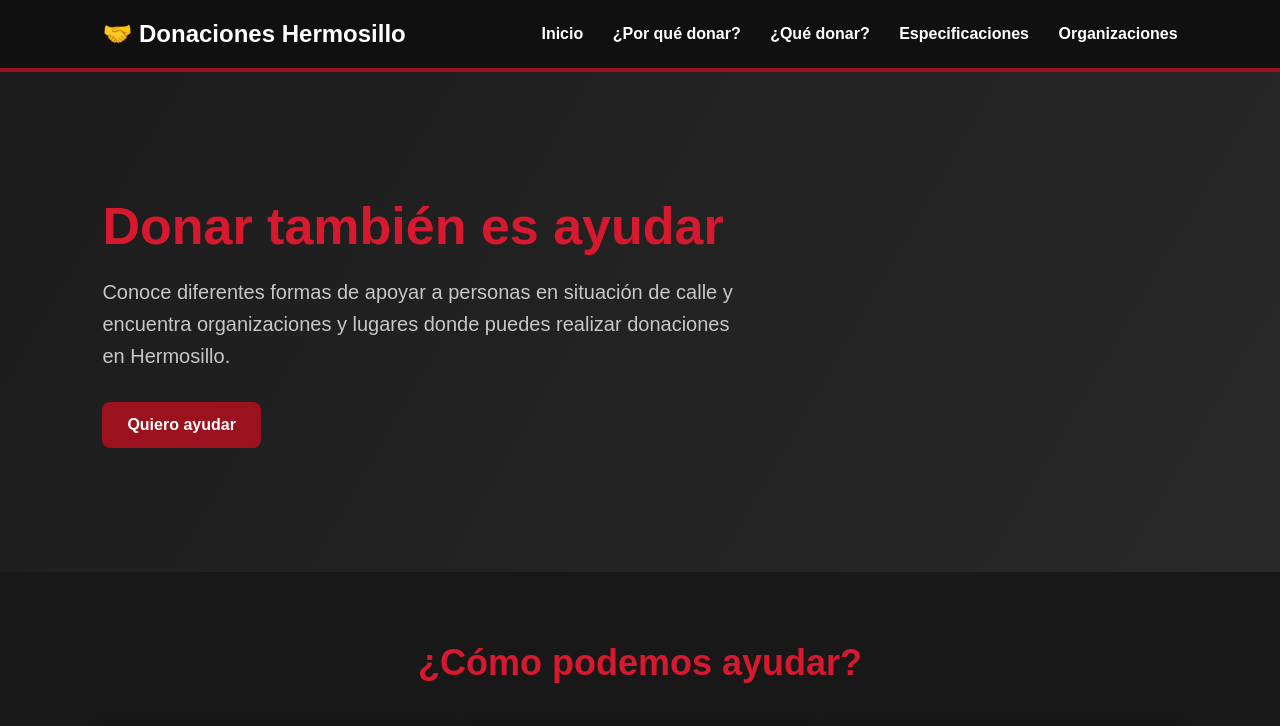
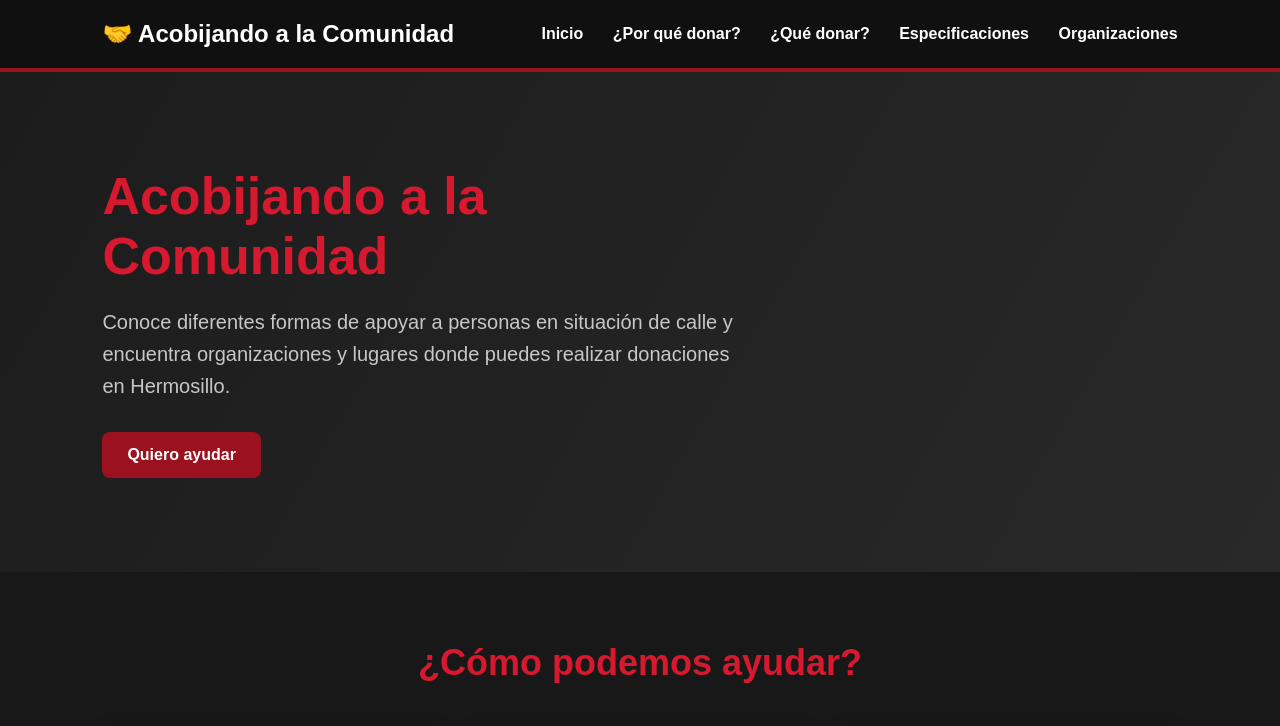
Before and after one commit to andresriga2011-crypto/Donaciones-Hermosillo, a plain HTML site: page index.html in a window 1280 px wide. Shown: the top 726 px of the page. Drawn offline with Linux system fonts and the light colour scheme.

Commit message:
Change project name from 'Donaciones' to 'Acobijando a la Comunidad'

```diff
--- a/index.html
+++ b/index.html
@@ -22,7 +22,7 @@
     <header>
 
         <div class="logo">
-            🤝 Donaciones Hermosillo
+            🤝 Acobijando a la Comunidad
         </div>
 
         <nav>
@@ -50,7 +50,7 @@
         <div class="hero-text">
 
             <h1>
-                Donar también es ayudar
+                Acobijando a la Comunidad
             </h1>
 
             <p>
```
